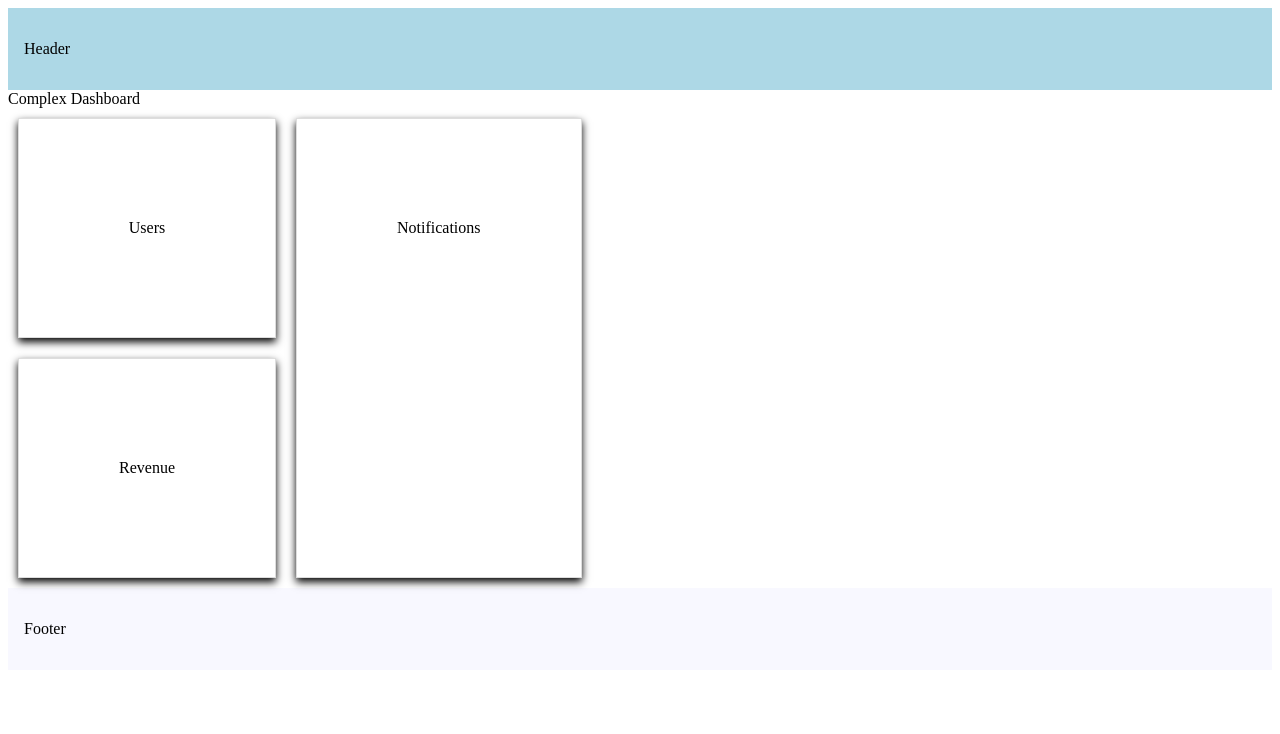
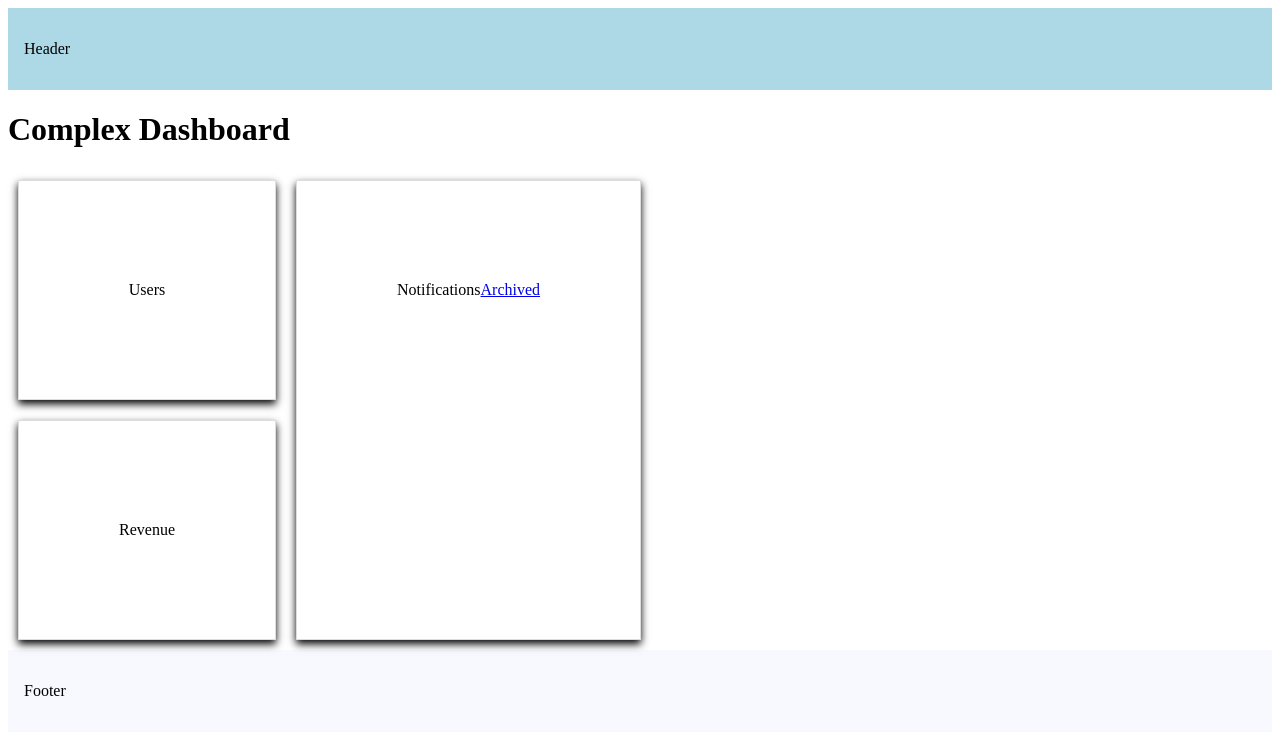
Before and after one commit to omarelnahs/Leaning-Nextjs, a Next.js app: page /complex-dashboard in a window 1280 px wide. Shown: the top 734 px of the page. Built offline with nearby package versions, Linux system fonts and the light colour scheme.

Commit message:
unmatched Routes

```diff
--- a/src/app/complex-dashboard/@notification/page.tsx
+++ b/src/app/complex-dashboard/@notification/page.tsx
@@ -1,7 +1,9 @@
 import Card from '@/components/card'
+import Link from 'next/link'
 
 export default function Notifications() {
-  return (
-    <Card>Notifications</Card>
-  )
+  return <Card>
+    <div>Notifications </div>
+    <Link href="/complex-dashboard/archived"> Archived</Link>
+  </Card>;
 }
--- /dev/null
+++ b/src/app/complex-dashboard/@revenue/default.tsx
@@ -0,0 +1,5 @@
+import Card from "@/components/card";
+
+export default function DefaultRevenue() {
+  return <Card>Default Revenue</Card>;
+}
--- /dev/null
+++ b/src/app/complex-dashboard/@users/default.tsx
@@ -0,0 +1,5 @@
+import Card from "@/components/card";
+
+export default function DefaultUserAnalytics() {
+  return <Card>User Analytics</Card>;
+}
--- /dev/null
+++ b/src/app/complex-dashboard/default.tsx
@@ -0,0 +1,3 @@
+export default function DefaultComplexDashboardPage() {
+  return <h1>Complex Dashboard</h1>;
+}
--- a/src/app/complex-dashboard/page.tsx
+++ b/src/app/complex-dashboard/page.tsx
@@ -1,6 +1,6 @@
 function ComplexDashboardPage() {
   return (
-    <div>Complex Dashboard</div>
+    <h1>Complex Dashboard</h1>
   )
 }
 
```
Also changed, not shown: src/app/complex-dashboard/@notification/archived/page.tsx (added, +11 -0 lines).
